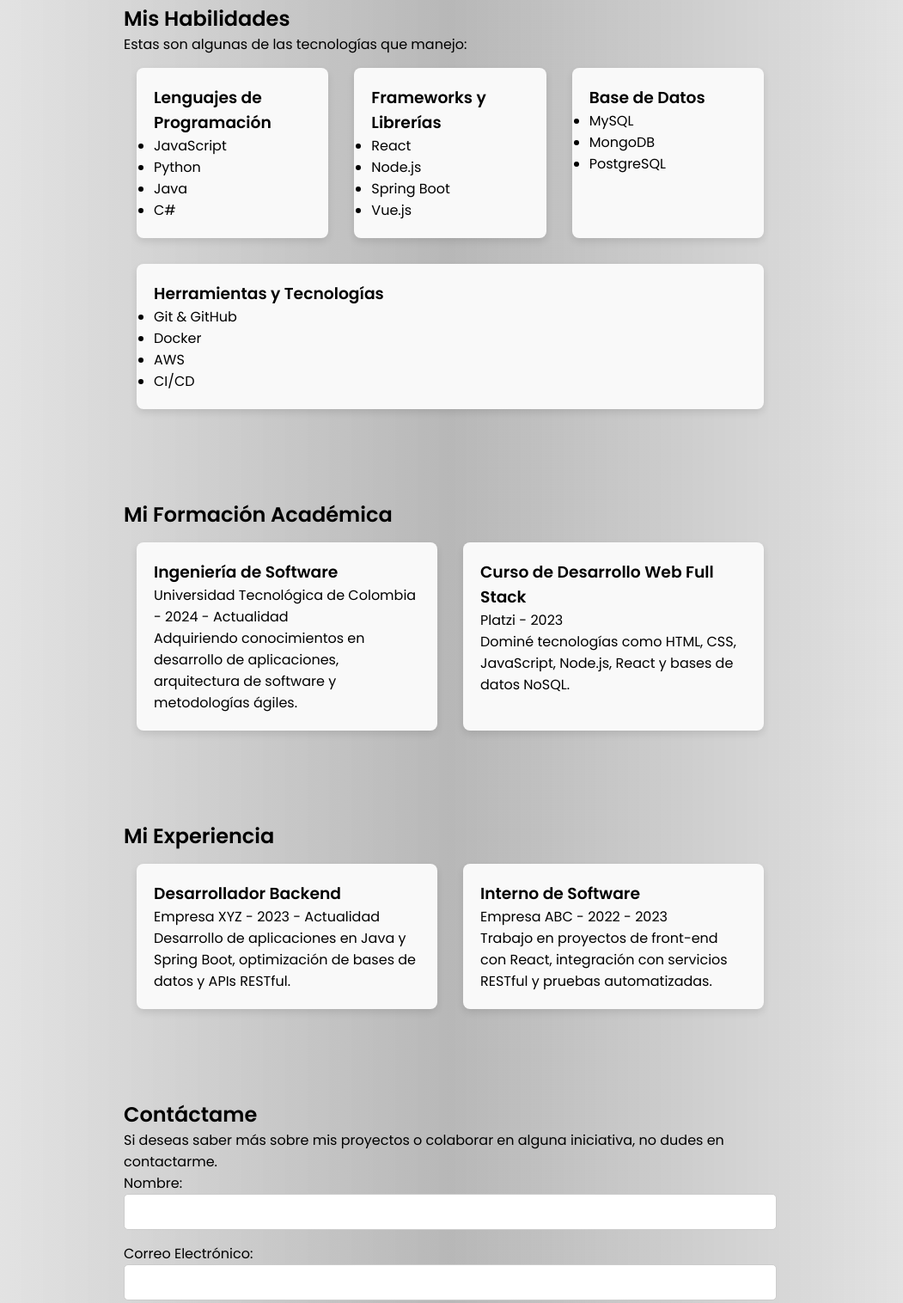
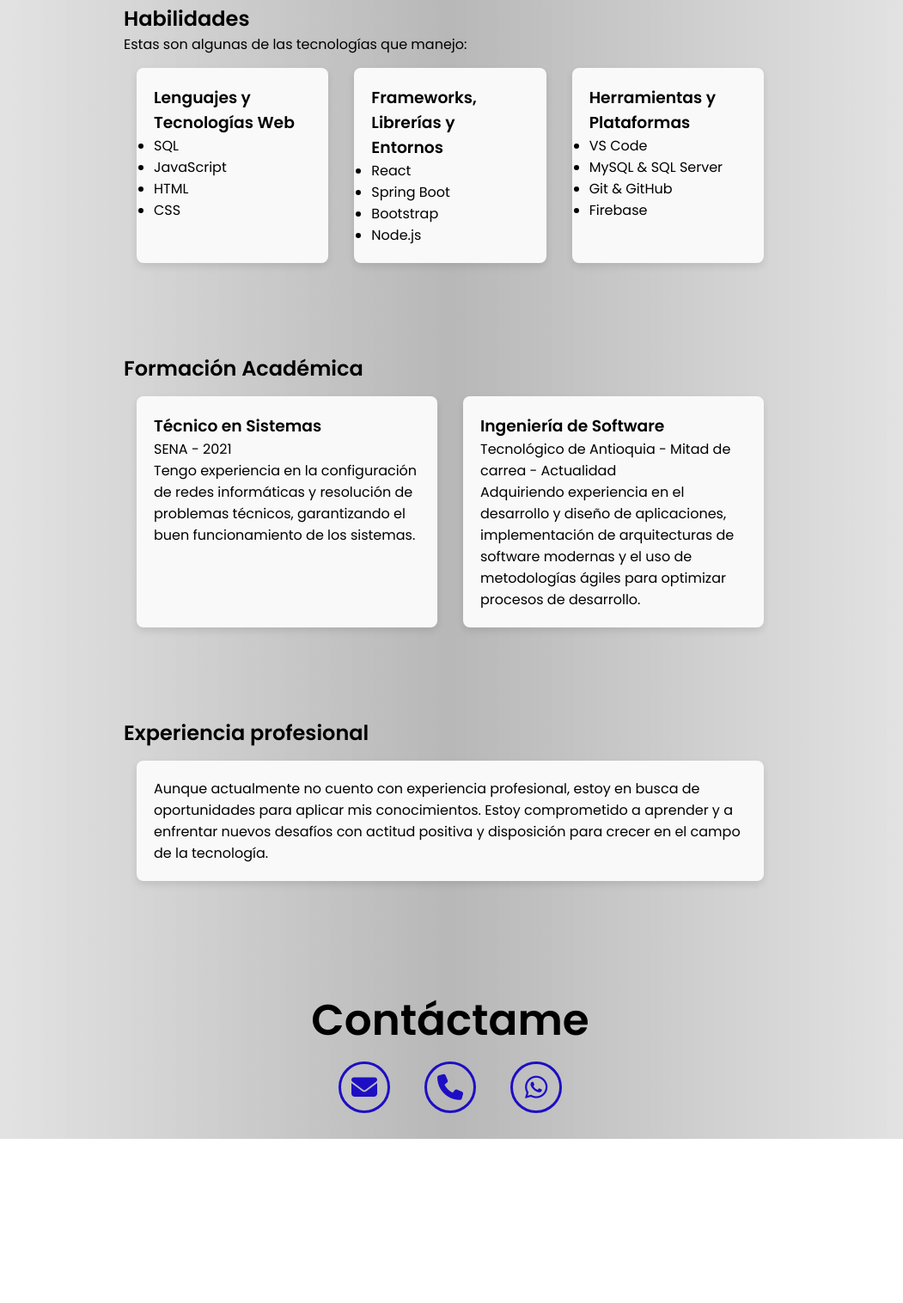
Before and after one commit to KevTechLab/KevTechLab.github.io, a plain HTML site: page index.html in a window 1280 px wide. Shown: the part 537-2053 px from the top of the page at 86% size, without its empty margins (116-1167 px from the left). After the commit the page ends 1862 px from the top, so only its background shows below. Drawn offline with nearby package versions, Linux system fonts and the light colour scheme.

Commit message:
Info
Informacion terminada, falta agregarle proyecto y mas diseño css

```diff
--- a/index.html
+++ b/index.html
@@ -4,13 +4,14 @@
     <meta charset="UTF-8">
     <meta name="viewport" content="width=device-width, initial-scale=1.0">
     <link rel="stylesheet" href="https://cdnjs.cloudflare.com/ajax/libs/font-awesome/6.5.2/css/all.min.css">
+    <link href="node_modules/bootstrap-icons/font/bootstrap-icons.css" rel="stylesheet">
     <link rel="stylesheet" href="styles.css">
     <title>Portfolio GitHub</title>
 </head>
 <body>
     <!-- Header with navigation links that scroll to sections -->
     <header>
-        <a href="#home" class="logo">KevTechLabs</a>
+        <a href="#home" class="logo">KevDevLabs</a>
         <div class="social-icons">
             <a href="https://github.com/KevTechLab/KevTechLab"><i class="fa-brands fa-github"></i></a>
         </div>
@@ -43,42 +44,34 @@
     };
      </script>
     <section id="skills" class="skills">
-        <h2>Mis Habilidades</h2>
+        <h2>Habilidades</h2>
         <p>Estas son algunas de las tecnologías que manejo:</p>
         <div class="skills-cards">
             <div class="card">
-                <h3>Lenguajes de Programación</h3>
+                <h3>Lenguajes y Tecnologías Web</h3>
                 <ul>
+                    <li>SQL</li>
                     <li>JavaScript</li>
-                    <li>Python</li>
-                    <li>Java</li>
-                    <li>C#</li>
+                    <li>HTML</li>
+                    <li>CSS</li>
                 </ul>
             </div>
             <div class="card">
-                <h3>Frameworks y Librerías</h3>
+                <h3>Frameworks, Librerías y Entornos</h3>
                 <ul>
                     <li>React</li>
+                    <li>Spring Boot</li>
+                    <li>Bootstrap</li>
                     <li>Node.js</li>
-                    <li>Spring Boot</li>
-                    <li>Vue.js</li>
                 </ul>
             </div>
             <div class="card">
-                <h3>Base de Datos</h3>
+                <h3>Herramientas y Plataformas</h3>
                 <ul>
-                    <li>MySQL</li>
-                    <li>MongoDB</li>
-                    <li>PostgreSQL</li>
-                </ul>
-            </div>
-            <div class="card">
-                <h3>Herramientas y Tecnologías</h3>
-                <ul>
+                    <li>VS Code</li>
+                    <li>MySQL & SQL Server</li>
                     <li>Git & GitHub</li>
-                    <li>Docker</li>
-                    <li>AWS</li>
-                    <li>CI/CD</li>
+                    <li>Firebase</li>
                 </ul>
             </div>
         </div>
@@ -86,55 +79,43 @@
 
     <!-- Education Section -->
     <section id="education" class="education">
-        <h2>Mi Formación Académica</h2>
+        <h2>Formación Académica</h2>
         <div class="education-cards">
             <div class="card">
-                <h3>Ingeniería de Software</h3>
-                <p>Universidad Tecnológica de Colombia - 2024 - Actualidad</p>
-                <p>Adquiriendo conocimientos en desarrollo de aplicaciones, arquitectura de software y metodologías ágiles.</p>
+                <h3>Técnico en Sistemas</h3>
+                <p>SENA - 2021</p>
+                <p>Tengo experiencia en la configuración de redes informáticas y resolución de problemas técnicos, garantizando el buen funcionamiento de los sistemas.</p>
             </div>
             <div class="card">
-                <h3>Curso de Desarrollo Web Full Stack</h3>
-                <p>Platzi - 2023</p>
-                <p>Dominé tecnologías como HTML, CSS, JavaScript, Node.js, React y bases de datos NoSQL.</p>
+                <h3>Ingeniería de Software</h3>
+                <p>Tecnológico de Antioquia - Mitad de carrea - Actualidad</p>
+                <p>Adquiriendo experiencia en el desarrollo y diseño de aplicaciones, implementación de arquitecturas de software modernas y el uso de metodologías ágiles para optimizar procesos de desarrollo.</p>
             </div>
-        </div>
     </section>
 
     <!-- Experience Section -->
     <section id="experience" class="experience">
-        <h2>Mi Experiencia</h2>
+        <h2>Experiencia profesional</h2>
         <div class="experience-cards">
             <div class="card">
-                <h3>Desarrollador Backend</h3>
-                <p>Empresa XYZ - 2023 - Actualidad</p>
-                <p>Desarrollo de aplicaciones en Java y Spring Boot, optimización de bases de datos y APIs RESTful.</p>
+                <p>Aunque actualmente no cuento con experiencia profesional, estoy en busca de oportunidades para aplicar mis conocimientos. Estoy comprometido a aprender y a enfrentar nuevos desafíos con actitud positiva y disposición para crecer en el campo de la tecnología.</p>
             </div>
-            <div class="card">
-                <h3>Interno de Software</h3>
-                <p>Empresa ABC - 2022 - 2023</p>
-                <p>Trabajo en proyectos de front-end con React, integración con servicios RESTful y pruebas automatizadas.</p>
-            </div>
-        </div>
     </section>
 
     <!-- Contact Section -->
     <section id="contact" class="contact">
         <h2>Contáctame</h2>
-        <p>Si deseas saber más sobre mis proyectos o colaborar en alguna iniciativa, no dudes en contactarme.</p>
-        <form action="#" method="post">
-            <label for="name">Nombre:</label>
-            <input type="text" id="name" name="name" required>
-
-            <label for="email">Correo Electrónico:</label>
-            <input type="email" id="email" name="email" required>
-
-            <label for="message">Mensaje:</label>
-            <textarea id="message" name="message" required></textarea>
-
-            <button type="submit">Enviar</button>
-        </form>
+        <div class="contact-options">
+            <a href="mailto:kevinfrong129@gmail.com?subject=Consulta&body=Hola,%20me%20gustaría%20contactarte%20por%20tu%20perfil." class="contact-option">
+                <i class="fa-solid fa-envelope"></i>
+            </a>
+            <a href="tel:+573150480989" class="contact-option">
+                <i class="fa-solid fa-phone"></i>
+            </a>
+            <a href="https://wa.me/3150480989" class="contact-option">
+                <i class="fa-brands fa-whatsapp"></i>
+            </a>
+        </div>
     </section>
-
 </body>
 </html>
--- a/styles.css
+++ b/styles.css
@@ -247,15 +247,43 @@ input, textarea {
     border: 1px solid #ccc;
 }
 
-button {
-    padding: 1rem 2rem;
-    background-color: #1d0ec3;
-    color: #fff;
-    border: none;
-    border-radius: 5px;
-    cursor: pointer;
+.contact-options {
+    display: flex;
+    justify-content: center; /* Centra los iconos horizontalmente */
+    align-items: center;     /* Centra los iconos verticalmente */
+    flex-wrap: wrap;         /* Permite que los iconos se ajusten si es necesario */
 }
 
-button:hover {
-    background-color: #0077ff;
+.contact-option {
+    display: flex;
+    justify-content: center;
+    align-items: center;
+    width: 6rem;
+    height: 6rem;
+    background-color: transparent;
+    border: 0.3rem solid #1d0ec3;
+    border-radius: 50%;
+    margin: 1rem 2rem 1rem;
+    transition: 0.3s ease;
+    color: #1d0ec3;
+    text-decoration: none;
 }
+
+.contact-option i {
+    font-size: 3rem;
+}
+
+.contact-option:hover {
+    color: black;
+    transform: scale(1.3) translateY(-5px);
+    background-color: #1d0ec3;
+    box-shadow: 0 0 25px #1d0ec3;
+}
+
+.contact h2{
+    display: flex;
+    flex-direction: column;
+    align-items: center;
+    margin-top: 2rem;
+    font-size: 50px;
+}
```
